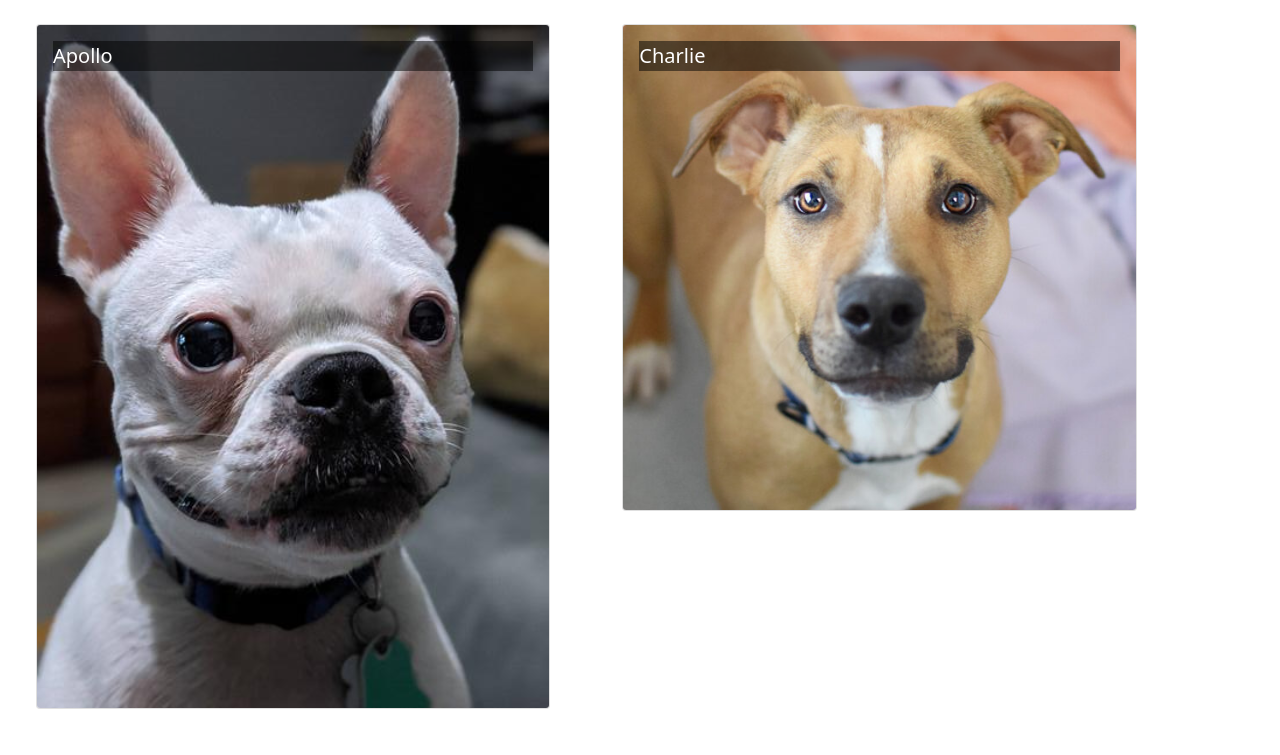
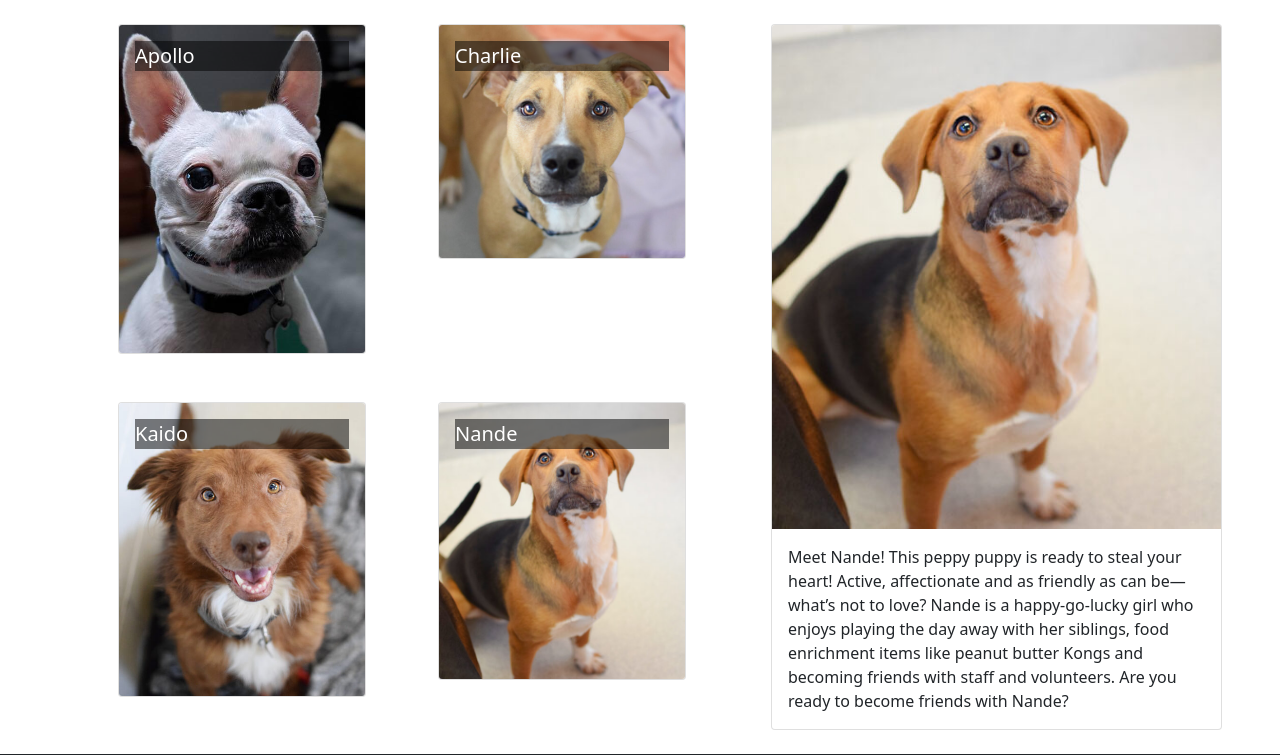
Before and after one commit to DNA21/rescue-react-project, a React (Create React App) app: page /adopt in a window 1280 px wide. Shown: the top 755 px of the page. Built offline with nearby package versions, Linux system fonts and the light colour scheme.

Commit message:
AdoptDogPage and AdoptCatPage and AnimalDetail Card

```diff
--- a/src/App.js
+++ b/src/App.js
@@ -3,13 +3,17 @@ import Header from './components/Header';
 import Footer from './components/Footer';
 import DogList from './features/animals/DogList';
 import CatList from './features/animals/CatList';
+import AdoptCatPage from './pages/AdoptCatPage';
+import AdoptDogPage from './pages/AdoptDogPage';
 
 function App() {
     return (
         <div className='App'>
             {/*<Header /> */}
-            <DogList />
+            {/* <DogList /> */}
             {/* <CatList /> */}
+            {/* <AdoptCatPage /> */}
+            <AdoptDogPage />
             <Footer />
         </div>
     );
--- a/src/app/shared/CATS.js
+++ b/src/app/shared/CATS.js
@@ -13,7 +13,7 @@ export const CATS = [
         breed: 'DSH',
         weight: '13 lbs',
         arrival: '',
-        backgroung: 'Meet Winston!  He was found in tree all by himself.  He has lots of energy and enjoys the company of other cats or dogs.  His favorite activity is jumping up walls.',
+        background: 'Meet Winston!  He was found in tree all by himself.  He has lots of energy and enjoys the company of other cats or dogs.  His favorite activity is jumping up walls.',
         featured: true
     },
     {
@@ -25,7 +25,7 @@ export const CATS = [
         breed: 'DSH',
         weight: '',
         arrival: '',
-        backgroung: "Otho is a cute little boy who was found outside with his sisters. He has a cute pink nose and pink toe beans. Since being with us he has been getting used to being around people and having people pay him attention. He's starting to come around and realize that being pet can feel good! He still startles easily and will need a home on the calm side so he can feel confident at his own pace. This little cutie has a whole lifetime of affection to soak in from his new family!",
+        background: "Otho is a cute little boy who was found outside with his sisters. He has a cute pink nose and pink toe beans. Since being with us he has been getting used to being around people and having people pay him attention. He's starting to come around and realize that being pet can feel good! He still startles easily and will need a home on the calm side so he can feel confident at his own pace. This little cutie has a whole lifetime of affection to soak in from his new family!",
         featured: false
     },
     {
@@ -37,7 +37,7 @@ export const CATS = [
         breed: 'DSH',
         weight: '',
         arrival: '',
-        backgroung: `Charlie Brown is a large and lovely cat. He tips the scales at 15 pounds. But we think most of that is just a big bunch of love! He loves hanging out with people and getting pets. He'll make biscuits with his paws and may even "nurse" on his blanket when he's happy. Charlie Brown is a delightful and friendly boy who is ready to find someone to give him all the good things in life!`,
+        background: `Charlie Brown is a large and lovely cat. He tips the scales at 15 pounds. But we think most of that is just a big bunch of love! He loves hanging out with people and getting pets. He'll make biscuits with his paws and may even "nurse" on his blanket when he's happy. Charlie Brown is a delightful and friendly boy who is ready to find someone to give him all the good things in life!`,
         featured: false
     },
     {
@@ -49,7 +49,7 @@ export const CATS = [
         breed: 'DSH',
         weight: '',
         arrival: '',
-        backgroung: `Barracuda was found outside along with her siblings. They have been in a foster home where they've been having a great time and learning all the fun things about being kittens. Barracuda especially enjoyed climbing, jumping, and chasing her toys. She loves being around other cats, and was even O.K. with the dog in the home, as long as he didn't get too much in her face! She is very shy about meeting new people and it takes some extra time and patience to get to know her. The way to her heart is through treats! Barracuda will be a happy girl when she finds her forever home and someone to give her all the love she deserves!`,
+        background: `Barracuda was found outside along with her siblings. They have been in a foster home where they've been having a great time and learning all the fun things about being kittens. Barracuda especially enjoyed climbing, jumping, and chasing her toys. She loves being around other cats, and was even O.K. with the dog in the home, as long as he didn't get too much in her face! She is very shy about meeting new people and it takes some extra time and patience to get to know her. The way to her heart is through treats! Barracuda will be a happy girl when she finds her forever home and someone to give her all the love she deserves!`,
         featured: false
     }
 ];
--- a/src/app/shared/DOGS.js
+++ b/src/app/shared/DOGS.js
@@ -13,7 +13,7 @@ export const DOGS = [
         breed: 'Boston Terrier',
         weight: '25 lbs',
         arrival: '',
-        backgroung: 'Meet Apollo!  Apollo is not at all nervous around new people.  As soon as Apollo meets you, he will be your new best friend.  He enjoys playing fetch, walks, and snuggling on your lap!',
+        background: 'Meet Apollo!  Apollo is not at all nervous around new people.  As soon as Apollo meets you, he will be your new best friend.  He enjoys playing fetch, walks, and snuggling on your lap!',
         featured: true
     },
     {
@@ -25,7 +25,7 @@ export const DOGS = [
         breed: 'Hound/Terrier Mix',
         weight: '38 lbs',
         arrival: '',
-        backgroung: 'Meet Charlie! Charlie is up and at them guy! He is at his best when he is playing with other dogs, running around the yard or taking long sniffy walks to explore the trails. Though he loves stretching his legs and being active, he loves every person he meets and is more than happy to have one on one time with his favorite people at the end of a fun day. Are you ready to have fun with Charlie?',
+        background: 'Meet Charlie! Charlie is up and at them guy! He is at his best when he is playing with other dogs, running around the yard or taking long sniffy walks to explore the trails. Though he loves stretching his legs and being active, he loves every person he meets and is more than happy to have one on one time with his favorite people at the end of a fun day. Are you ready to have fun with Charlie?',
         featured: false
     },
     {
@@ -37,7 +37,7 @@ export const DOGS = [
         breed: 'Australian Shepherd/Labrador Retriever Mix',
         weight: '42 lbs',
         arrival: '',
-        backgroung: "Meet Kaido! Though Kaido found her way to MARL as a stray, it's hard for staff and volunteers to imagine her on her own as she is one social butterfly! Whether she is cuddling with staff and volunteers, playing in the yard, or taking a nap, she enjoys doing everything better with company. Do you have room in your heart and your home for a dog like Kaido?",
+        background: "Meet Kaido! Though Kaido found her way to us as a stray, it's hard for staff and volunteers to imagine her on her own as she is one social butterfly! Whether she is cuddling with staff and volunteers, playing in the yard, or taking a nap, she enjoys doing everything better with company. Do you have room in your heart and your home for a dog like Kaido?",
         featured: false
     },
     {
@@ -49,7 +49,7 @@ export const DOGS = [
         breed: 'Hound Mix',
         weight: '36 lbs',
         arrival: '',
-        backgroung: 'Meet Nande! This peppy puppy is ready to steal your heart! Active, affectionate and as friendly as can be—what’s not to love? Nande is a happy-go-lucky girl who enjoys playing the day away with her siblings, food enrichment items like peanut butter Kongs and becoming friends with staff and volunteers. Are you ready to become friends with Nande?',
+        background: 'Meet Nande! This peppy puppy is ready to steal your heart! Active, affectionate and as friendly as can be—what’s not to love? Nande is a happy-go-lucky girl who enjoys playing the day away with her siblings, food enrichment items like peanut butter Kongs and becoming friends with staff and volunteers. Are you ready to become friends with Nande?',
         featured: false
     }
 ];
--- a/src/features/adopt/catSlice.js
+++ b/src/features/adopt/catSlice.js
@@ -3,3 +3,7 @@ import { CATS } from "../../app/shared/CATS";
 export const selectAllCats = () => {
     return CATS;
 }
+
+export const selectRandomCat = () => {
+    return CATS[Math.floor(CATS.length * Math.random())];
+}
--- a/src/features/adopt/dogSlice.js
+++ b/src/features/adopt/dogSlice.js
@@ -3,3 +3,7 @@ import { DOGS } from "../../app/shared/DOGS";
 export const selectAllDogs = () => {
     return DOGS;
 };
+
+export const selectRandomDog = () => {
+    return DOGS[Math.floor(DOGS.length * Math.random())];
+};
--- /dev/null
+++ b/src/features/animals/AnimalDetail.js
@@ -0,0 +1,18 @@
+import { Card, CardImg, CardText, CardBody, Col } from 'reactstrap';
+
+const AnimalDetail = ( {animal} ) => {
+    const { image, name, background } = animal;
+
+    return (
+        <Col md='12' className='m-4'>
+            <Card>
+                <CardImg top src={image} alt={name} />
+                <CardBody>
+                    <CardText>{background}</CardText>
+                </CardBody>
+            </Card>
+        </Col>
+    );
+};
+
+export default AnimalDetail;
--- /dev/null
+++ b/src/pages/AdoptCatPage.js
@@ -0,0 +1,24 @@
+import { Container, Row, Col, Button } from 'reactstrap';
+import AnimalDetail from '../features/animals/AnimalDetail';
+import CatList from '../features/animals/CatList';
+import { selectRandomCat } from '../features/adopt/catSlice';
+
+const AdoptCatPage = () => {
+    const selectedAnimal = selectRandomCat();
+
+    return (
+        <Container>
+            <Row>
+                <Col sm='5' md='7'>
+                    <CatList />
+                </Col>
+                <Col sm='7' md='5'>
+                    <AnimalDetail animal={selectedAnimal} />
+                </Col>
+            </Row>
+
+        </Container>
+    );
+};
+
+export default AdoptCatPage;
--- /dev/null
+++ b/src/pages/AdoptDogPage.js
@@ -0,0 +1,24 @@
+import { Container, Row, Col, Button } from 'reactstrap';
+import AnimalDetail from '../features/animals/AnimalDetail';
+import DogList from '../features/animals/DogList';
+import { selectRandomDog } from '../features/adopt/dogSlice';
+
+const AdoptDogPage = () => {
+    const selectedAnimal = selectRandomDog();
+
+    return (
+        <Container>
+            <Row>
+                <Col sm='5' md='7'>
+                    <DogList />
+                </Col>
+                <Col sm='7' md='5'>
+                    <AnimalDetail animal={selectedAnimal} />
+                </Col>
+            </Row>
+
+        </Container>
+    );
+};
+
+export default AdoptDogPage;
```
